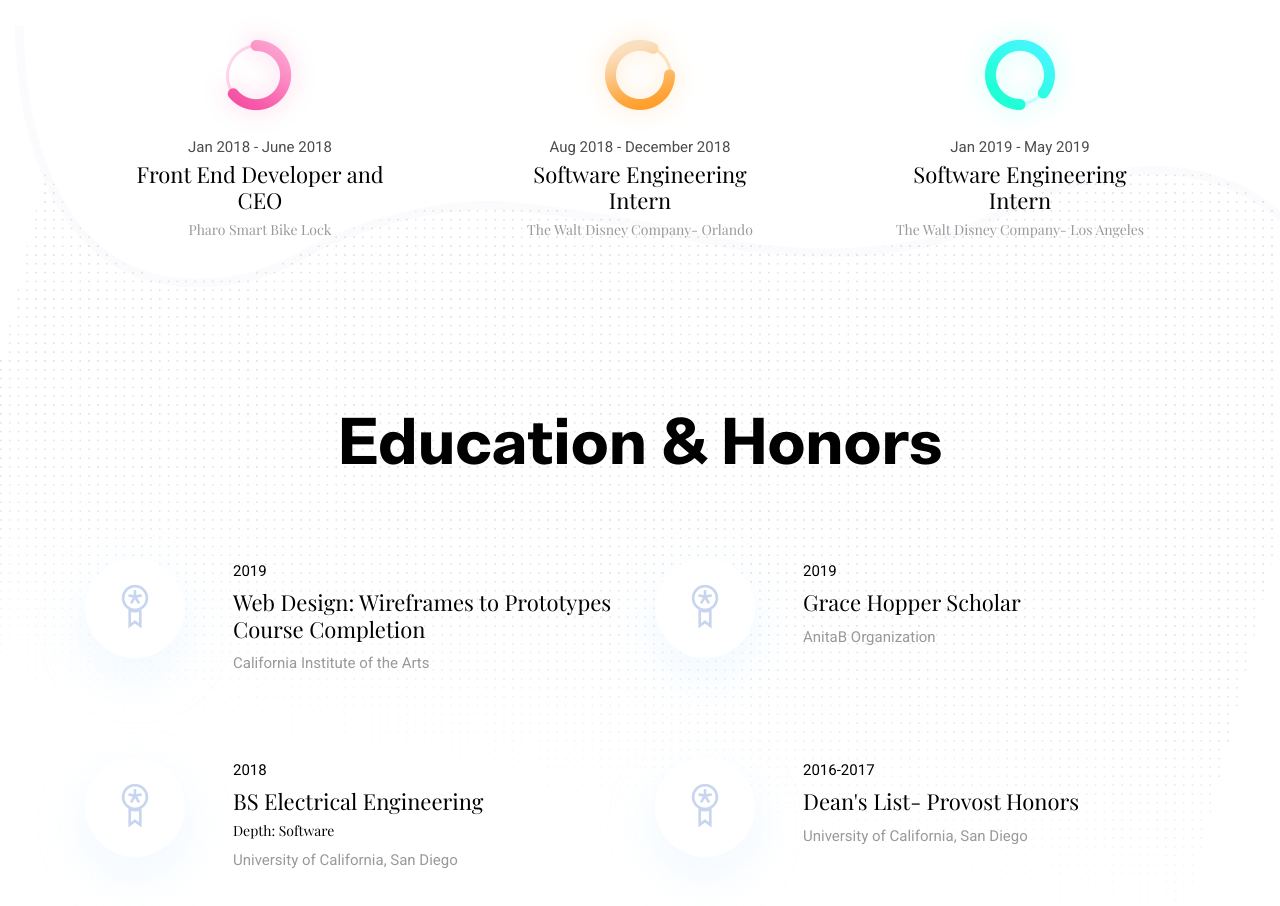
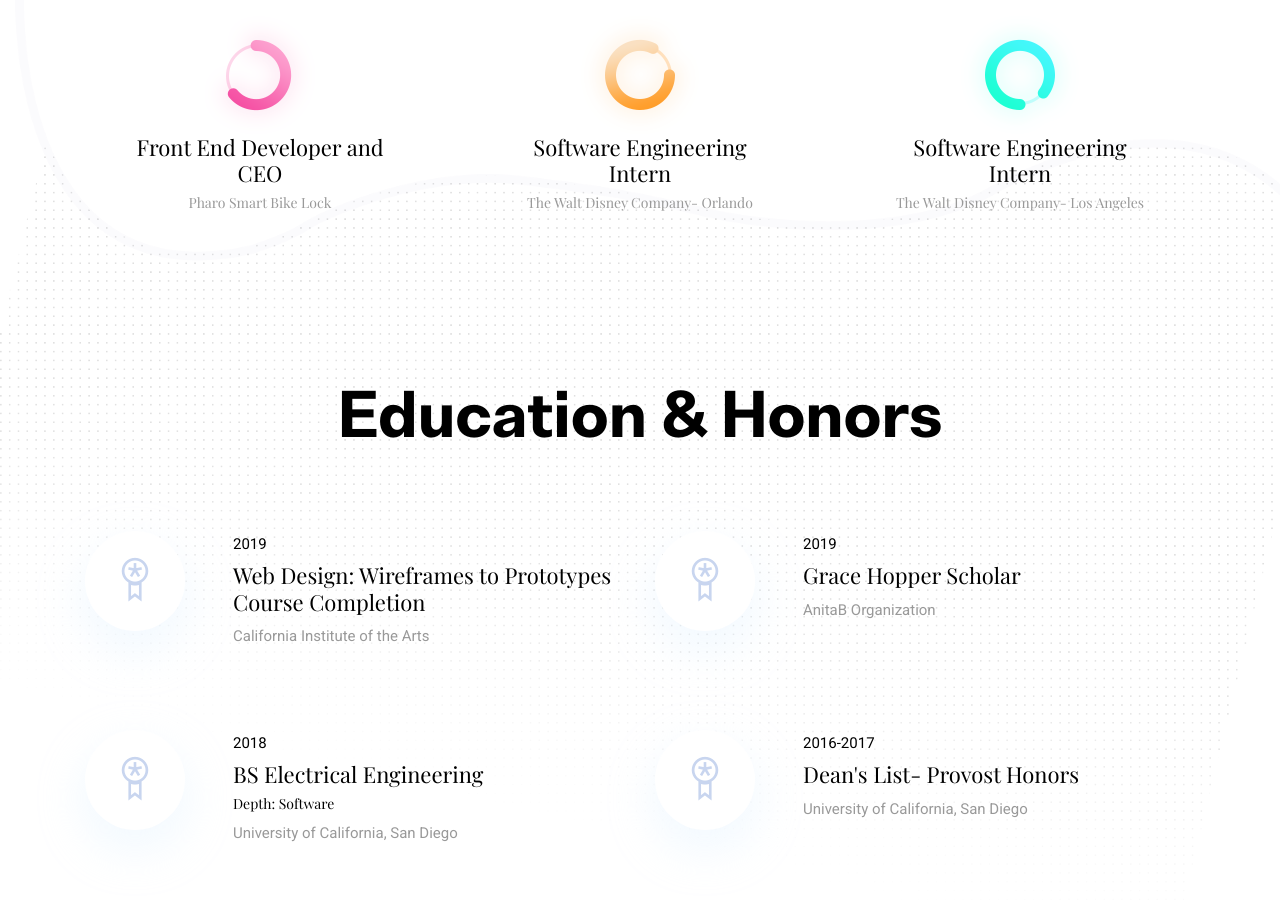
Before and after one commit to halexandra45/halexandra45.github.io, a plain HTML site: page index.html in a window 1280 px wide. Shown: the part 2000-2906 px from the top of the page. Drawn offline with nearby package versions, Linux system fonts and the light colour scheme.

Commit message:
Update index.html

```diff
--- a/index.html
+++ b/index.html
@@ -182,19 +182,19 @@
       </div>
       <div class="col-lg-3 col-md-4 text-center">
         <img src="images/experience/icon-1.png" alt="icon">
-        <p class="mb-0">Jan 2018 - June 2018</p>
+        <p class="mb-0"> </p>
         <h4>Front End Developer and CEO</h4>
         <h6 class="text-light">Pharo Smart Bike Lock</h6>
       </div>
       <div class="col-lg-3 col-md-4 text-center">
         <img src="images/experience/icon-2.png" alt="icon">
-        <p class="mb-0">Aug 2018 - December 2018</p>
+        <p class="mb-0"> </p>
         <h4>Software Engineering Intern </h4>
         <h6 class="text-light">The Walt Disney Company- Orlando</h6>
       </div>
       <div class="col-lg-3 col-md-4 text-center">
         <img src="images/experience/icon-3.png" alt="icon">
-        <p class="mb-0">Jan 2019 - May 2019</p>
+        <p class="mb-0"> </p>
         <h4>Software Engineering Intern</h4>
         <h6 class="text-light">The Walt Disney Company- Los Angeles</h6>
       </div>
```
